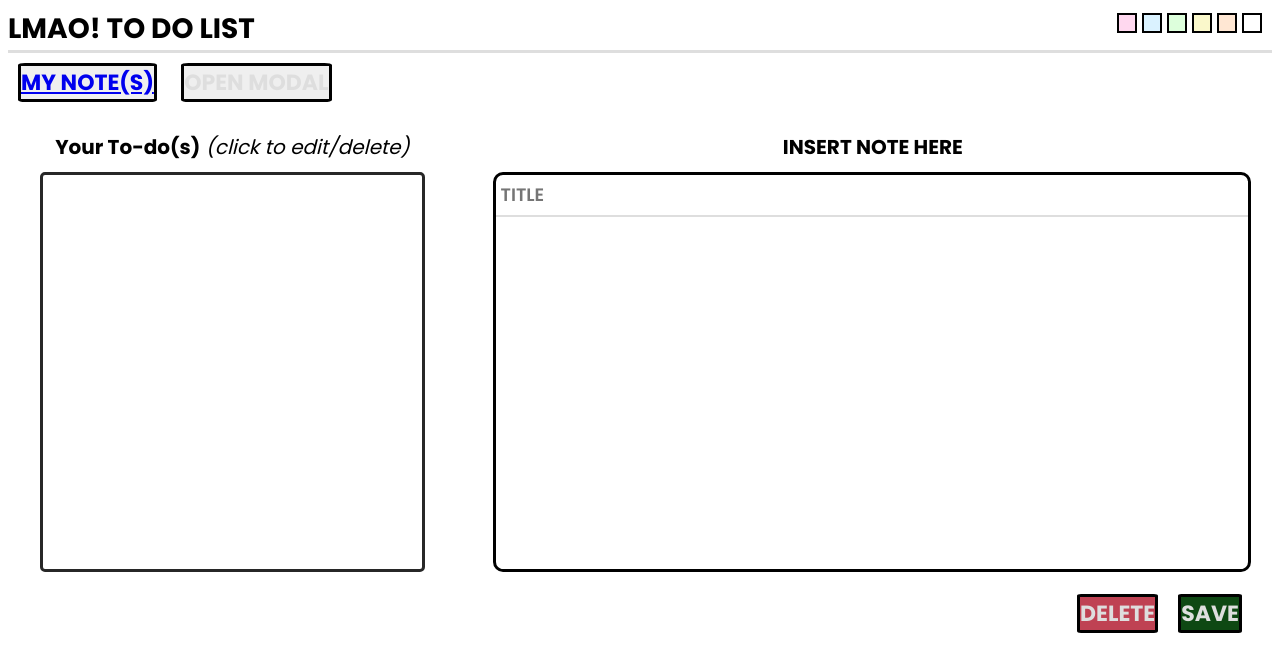
After one commit to vinh16302/Programming-Integration-Project, a PHP site: page /todo.html in a window 1280 px wide. The commit adds this page. Shown: the top 672 px of the page. Run offline with PHP 8.4, Linux system fonts and the light colour scheme.

Commit message:
Những gì đã sửa

```diff
--- /dev/null
+++ b/Minimum Viable Product/todo.html
@@ -0,0 +1,74 @@
+<!DOCTYPE html>
+<html>
+  <head>
+    <meta charset='utf-8'>
+    <title>To-do list</title>
+    <link rel='stylesheet' href='todostyle.css'>
+  </head>
+  <body>
+    <header>
+      LMAO! TO DO LIST
+      <div id='color-select'>
+        <div class='color-box white'></div>
+        <div class='color-box orange'></div>
+        <div class='color-box yellow'></div>
+        <div class='color-box green'></div>
+        <div class='color-box blue'></div>
+        <div class='color-box pink'></div>
+      </div>
+    </header>
+
+    <div class="navigation-bar">
+        <button id="navigation-button"><a href="note.html">My note(s)</a></button>
+            <!-- Trigger/Open The Modal -->
+        <button id="myBtn">Open Modal</button>
+        <!-- The Modal -->
+        <div id="myModal" class="modal">
+        <!-- Modal content -->
+            <div class="modal-content">
+                <span class="close">&times;</span>
+                <p>Due in 30 minutes...</p>
+            </div>
+        </div>
+    </div>
+
+    <main>
+      <div class="headers">
+        <div id="list-head">
+          <b>Your To-do(s)</b> <i>(click to edit/delete)</i>
+        </div>
+        <div id="note-head">
+          <b>INSERT NOTE HERE</b>
+          <span id="edit-mode" class="no-display">
+            <i> (edit mode) </i>
+          </span>
+        </div>
+      </div>
+      <noteList>
+        <div id='listed'>
+        </div>
+      </noteList>
+      <notepad>
+        <div id="note-title">
+          <input id="title-field" type="text" placeholder="TITLE">
+        </div>
+        <div id="note-body">
+          <textarea id="body-field"></textarea>
+        </div>
+      </notepad>
+    </main>
+    <footer>
+      <button id="btn-save">Save</button>
+      <button id="btn-delete">Delete</button>
+    </footer>
+  </body>
+  <script type='text/javascript' src='https://ajax.googleapis.com/ajax/libs/jquery/2.2.4/jquery.min.js'></script>
+  <script type='text/javascript' src='todo.js'></script>
+  <script>
+    // When the user clicks on <div>, open the popup
+    function myFunction() {
+      var popup = document.getElementById("myPopup");
+      popup.classList.toggle("show");
+    }
+    </script>
+</html>
--- /dev/null
+++ b/Minimum Viable Product/todo.js
@@ -0,0 +1,94 @@
+$(document).ready(function(){
+
+    var noteCount = 0;
+    var activeNote = null;
+
+    $('.color-box').click(function(){
+      var color = $(this).css('background-color');
+      $('notepad').css('background-color', color);
+      $('#title-field').css('background-color', color);
+      $('#body-field').css('background-color', color);
+    })
+
+    $('#btn-save').click(function(){
+      var title = $('#title-field').val();
+      var body = $('#body-field').val();
+      if (title === '' && body === '') {
+        alert ('Please add a title or body to your note.');
+        return;
+      }
+      var created = new Date();
+      var color = $('notepad').css('background-color');
+      var id = noteCount + 1;
+      if (activeNote) {
+        $('#' + activeNote)[0].children[0].innerHTML = title;
+        $('#' + activeNote)[0].children[1].innerHTML = created.toLocaleString("en-US");
+        $('#' + activeNote)[0].children[2].innerHTML = body;
+        $('#' + activeNote)[0].style.backgroundColor = color;
+        activeNote = null;
+        $('#edit-mode').removeClass('display').addClass('no-display');
+      } else {
+        var created = new Date();
+        $('#listed').append('<div id="note' + id + '" style="background-color: ' + color + '"><div class="list-title">' + title + '</div> <div class="list-date">' + created.toLocaleString("en-US") + '</div> <div class="list-text">' + body + '</div> </div>');
+        noteCount++;
+      };
+      $('#title-field').val('');
+      $('#body-field').val('');
+      $('notepad').css('background-color', 'white');
+      $('#title-field').css('background-color', 'white');
+      $('#body-field').css('background-color', 'white');
+    });
+
+    $('#btn-delete').click(function(){
+      if (activeNote) {
+        $('#' + activeNote)[0].remove();
+        activeNote = null;
+        $('#edit-mode').removeClass('display').addClass('no-display');
+      }
+        $('#title-field').val('');
+        $('#body-field').val('');
+        $('notepad').css('background-color', 'white');
+        $('#title-field').css('background-color', 'white');
+        $('#body-field').css('background-color', 'white');
+    });
+
+    $('#listed').click(function(e){
+      var id = e.target.parentElement.id;
+      var color = e.target.parentElement.style.backgroundColor;
+      activeNote = id;
+      $('#edit-mode').removeClass('no-display').addClass('display');
+      var titleSel = $('#' + id)[0].children[0].innerHTML;
+      var bodySel = $('#' + id)[0].children[2].innerHTML;
+      $('#title-field').val(titleSel);
+      $('#body-field').val(bodySel);
+      $('notepad').css('background-color', color);
+      $('#title-field').css('background-color', color);
+      $('#body-field').css('background-color', color);
+    })
+  })
+
+  // Get the modal
+var modal = document.getElementById("myModal");
+
+// Get the button that opens the modal
+var btn = document.getElementById("myBtn");
+
+// Get the <span> element that closes the modal
+var span = document.getElementsByClassName("close")[0];
+
+// When the user clicks on the button, open the modal
+btn.onclick = function() {
+  modal.style.display = "block";
+}
+
+// When the user clicks on <span> (x), close the modal
+span.onclick = function() {
+  modal.style.display = "none";
+}
+
+// When the user clicks anywhere outside of the modal, close it
+window.onclick = function(event) {
+  if (event.target == modal) {
+    modal.style.display = "none";
+  }
+}
--- a/Minimum Viable Product/style.css
+++ b/Minimum Viable Product/todostyle.css
@@ -73,6 +73,17 @@ noteList {
 .list-text {
   padding: 0 5px 5px 5px;
   border-bottom: solid 1px black;
+}
+
+toDoList {
+  display: inline-block;
+  border: solid 3px black;
+  border-radius: 10px;
+  height: 400px;
+  overflow: scroll;
+  width: 60%;
+  margin-left: 5%;
+  margin-top: 0;
 }
 
 notePad {
@@ -153,6 +164,10 @@ button:hover, .color-box:hover {
   cursor: pointer;
 }
 
+#btn-to-do {
+  background-color: #f0addc;
+}
+
 #btn-save {
   background-color: #0e4813;
 }
@@ -184,3 +199,50 @@ button:hover, .color-box:hover {
 .pink {
   background-color: #ffd8ef;
 }
+
+/* The Modal (background) */
+.modal {
+    display: none; /* Hidden by default */
+    position: fixed; /* Stay in place */
+    z-index: 1; /* Sit on top */
+    left: 0;
+    top: 0;
+    width: 100%; /* Full width */
+    height: 100%; /* Full height */
+    overflow: auto; /* Enable scroll if needed */
+  }
+
+  /* Modal Content/Box */
+  .modal-content {
+    background-color: #fefefe;
+    margin: 45% auto; /* 15% from the top and centered */
+    padding: 20px;
+    border: 1px solid #888;
+    width: 80%; /* Could be more or less, depending on screen size */
+  }
+
+  /* The Close Button */
+  .close {
+    color: #aaa;
+    float: right;
+    font-size: 28px;
+    font-weight: bold;
+  }
+
+  .close:hover,
+  .close:focus {
+    color: black;
+    text-decoration: none;
+    cursor: pointer;
+  }
+
+  /* Add animation (fade in the popup) */
+  @-webkit-keyframes fadeIn {
+    from {opacity: 0;}
+    to {opacity: 1;}
+  }
+
+  @keyframes fadeIn {
+    from {opacity: 0;}
+    to {opacity:1 ;}
+  }
--- a/view/Home.html
+++ b/view/Home.html
@@ -12,8 +12,8 @@
     <div id="like_button_container"></div>
     <!-- Load React. -->
     <!-- Note: when deploying, replace "development.js" with "production.min.js". -->
-    <script src="https://unpkg.com/react@18/umd/react.development.js" crossorigin></script>
-    <script src="https://unpkg.com/react-dom@18/umd/react-dom.development.js" crossorigin></script>
+    <script src="https://unpkg.com/react@18/umd/production.min.js" crossorigin></script>
+    <script src="https://unpkg.com/react-dom@18/umd/react-dom.production.min.js" crossorigin></script>
 
     <!-- Load our React component. -->
     <script src="script.js"></script>
```
Also changed, not shown: Minimum Viable Product/note.html (renamed from Minimum Viable Product/index.html, +7 -2 lines), Minimum Viable Product/notestyle.css (added, +190 -0 lines), Minimum Viable Product/note.js (renamed from Minimum Viable Product/app.js), 1 other file.
